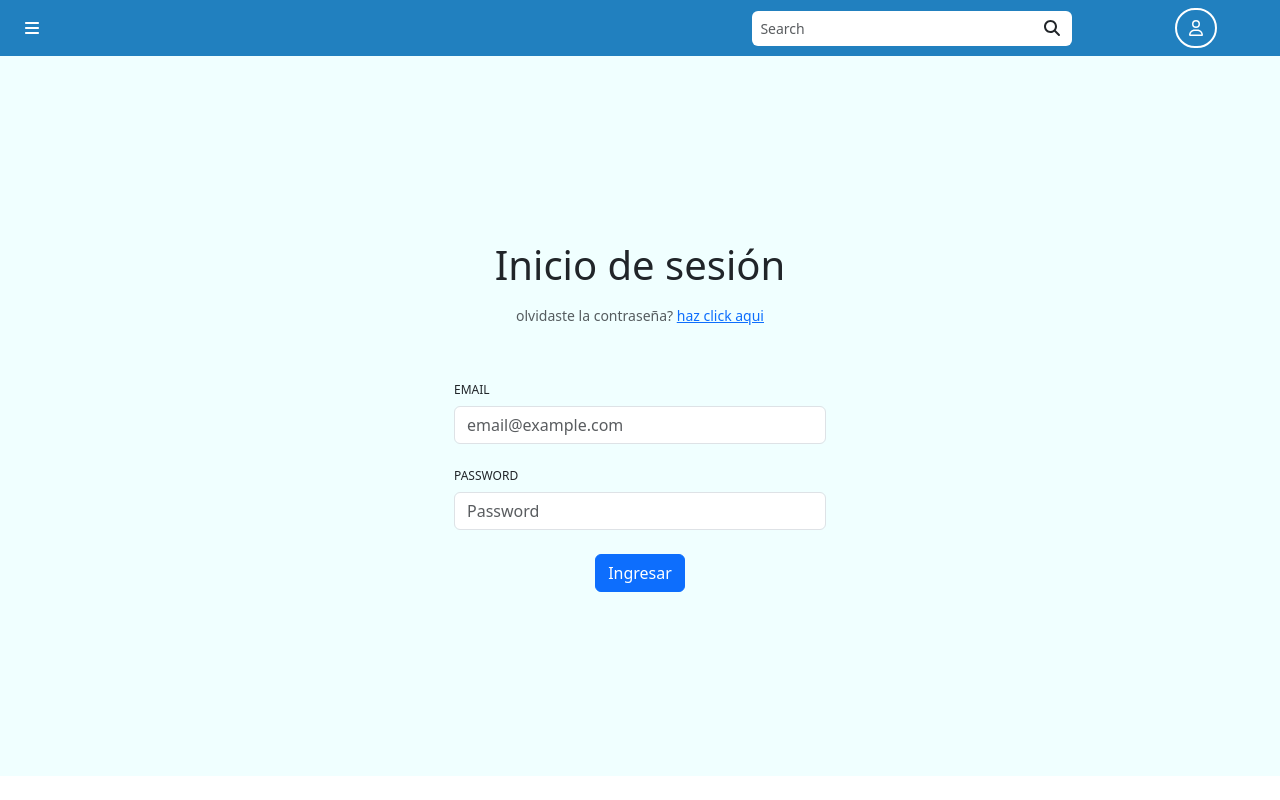
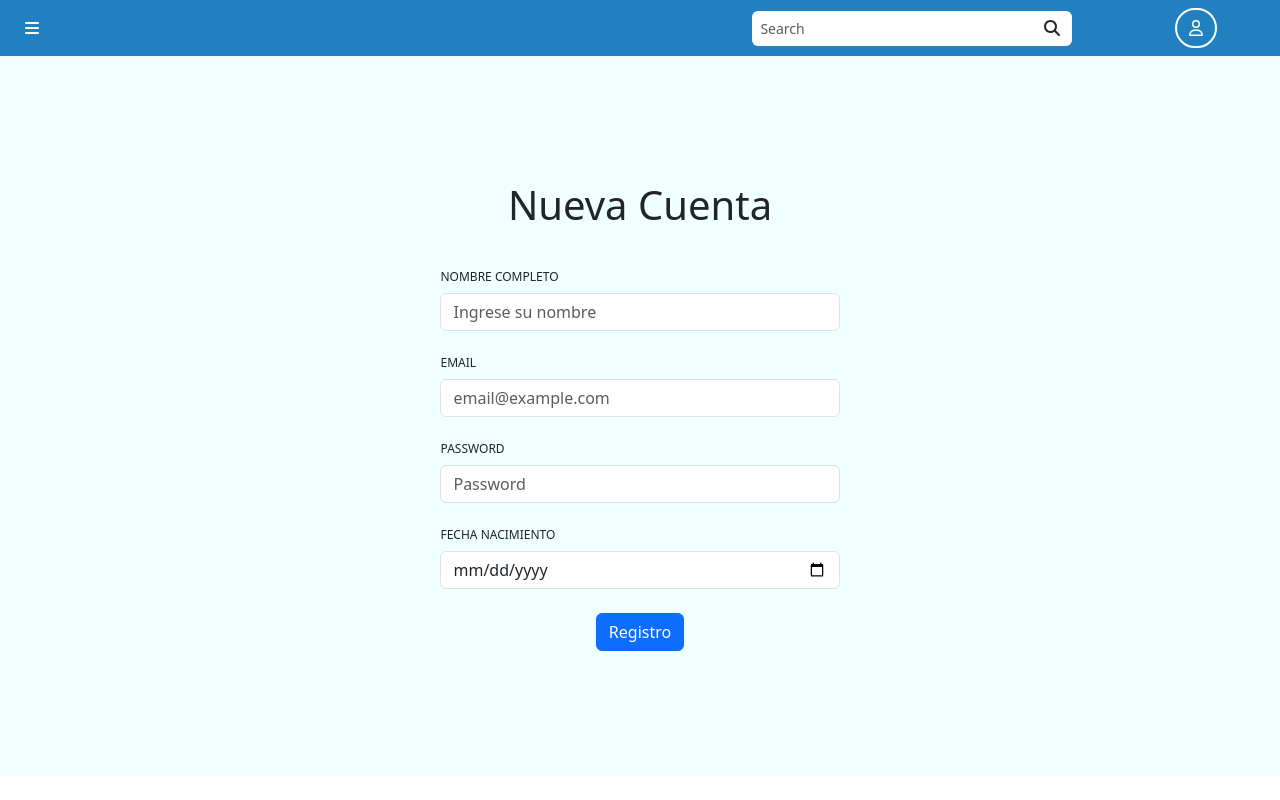
Before and after one commit to arceorg/HellManagerFrontend, a React (Create React App) app: page / in a window 1280 px wide. Built offline with nearby package versions, Linux system fonts and the light colour scheme.

Commit message:
Agregue componente SIgn Up

```diff
--- a/package.json
+++ b/package.json
@@ -50,9 +50,7 @@
     ]
   },
   "devDependencies": {
-    "@typescript-eslint/eslint-plugin": "^6.8.0",
-    "@typescript-eslint/parser": "^6.8.0",
-    "eslint": "^8.51.0",
+
     "eslint-config-google": "^0.14.0",
     "eslint-plugin-react": "^7.33.2",
     "prettier": "^3.0.0",
--- a/src/App.tsx
+++ b/src/App.tsx
@@ -2,13 +2,13 @@ import React from "react";
 import "bootstrap/dist/css/bootstrap.min.css";
 import "./App.css";
 import { Header } from "./components/Header/Header";
-import { Login } from "./components/login/login";
-
+//import { Login } from "./components/login/login";
+import { SignUp } from "./components/SignUp/SignUp";
 function App() {
   return (
     <body>
       <Header />
-      <Login />
+      <SignUp />
     </body>
   );
 }
--- /dev/null
+++ b/src/components/SignUp/SignUp.css
@@ -0,0 +1,14 @@
+main {
+  background-color: azure;
+  width: 100vw;
+  height: 90vh;
+  display: flex;
+  justify-content: center;
+  align-items: center;
+}
+
+.login-form {
+  padding: 2% 5%;
+  max-width: 500px;
+  width: 100%;
+}
--- /dev/null
+++ b/src/components/SignUp/SignUp.tsx
@@ -0,0 +1,67 @@
+import React from "react";
+import Col from "react-bootstrap/Col";
+import Form from "react-bootstrap/Form";
+import Row from "react-bootstrap/Row";
+import "./SignUp.css";
+import { Button } from "react-bootstrap";
+
+export const SignUp = () => {
+  return (
+    <main>
+      <Form className="SignUp-form">
+        <Form.Group className="text-center">
+          <Form.Label className="">
+            <h1>Nueva Cuenta</h1>
+          </Form.Label>
+        </Form.Group>
+
+        <Form.Group as={Row}
+          className="mb-3 mt-3"
+          controlId="formPlaintextEmail"
+        >
+          <Form.Label column className="text-font-size">
+            NOMBRE COMPLETO
+          </Form.Label>
+          <Col sm="12">
+            <Form.Control type="text" placeholder="Ingrese su nombre" />
+          </Col>
+        </Form.Group>
+
+
+        <Form.Group as={Row}
+          className="mb-3 mt-3"
+          controlId="formPlaintextEmail"
+        >
+          <Form.Label column className="text-font-size">
+            EMAIL
+          </Form.Label>
+          <Col sm="12">
+            <Form.Control type="email" placeholder="email@example.com" />
+          </Col>
+        </Form.Group>
+
+        <Form.Group as={Row} className="mb-3" controlId="formPlaintextPassword">
+          <Form.Label column className="text-font-size">
+            PASSWORD
+          </Form.Label>
+          <Col sm="12">
+            <Form.Control type="password" placeholder="Password" />
+          </Col>
+        </Form.Group>
+        <Form.Group as={Row} className="mb-3" controlId="formPlaintextPassword">
+          <Form.Label column className="text-font-size">
+            FECHA NACIMIENTO
+          </Form.Label>
+          <Col sm="12">
+            <Form.Control type="date"  />
+          </Col>
+        </Form.Group>
+        <Form.Group className="text-center">
+          <Button type="submit" className="mt-2">
+            Registro
+          </Button>
+        </Form.Group>
+      </Form>
+    </main>
+  );
+};
```
Also changed, not shown: 1 other file (tests, documents, lock files or other folders).
